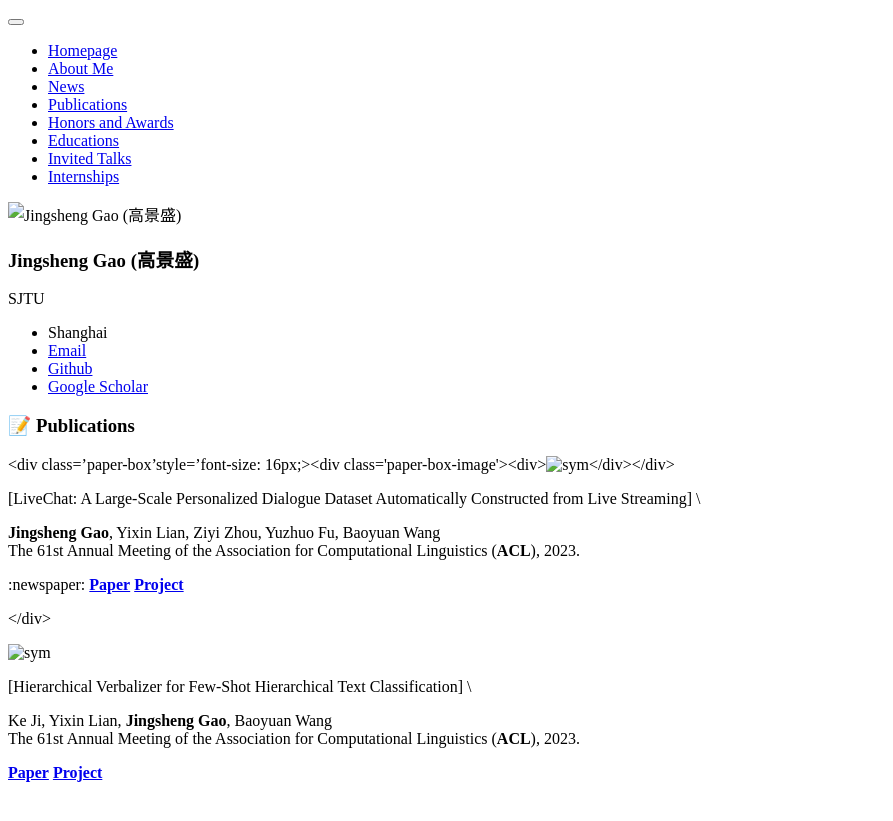
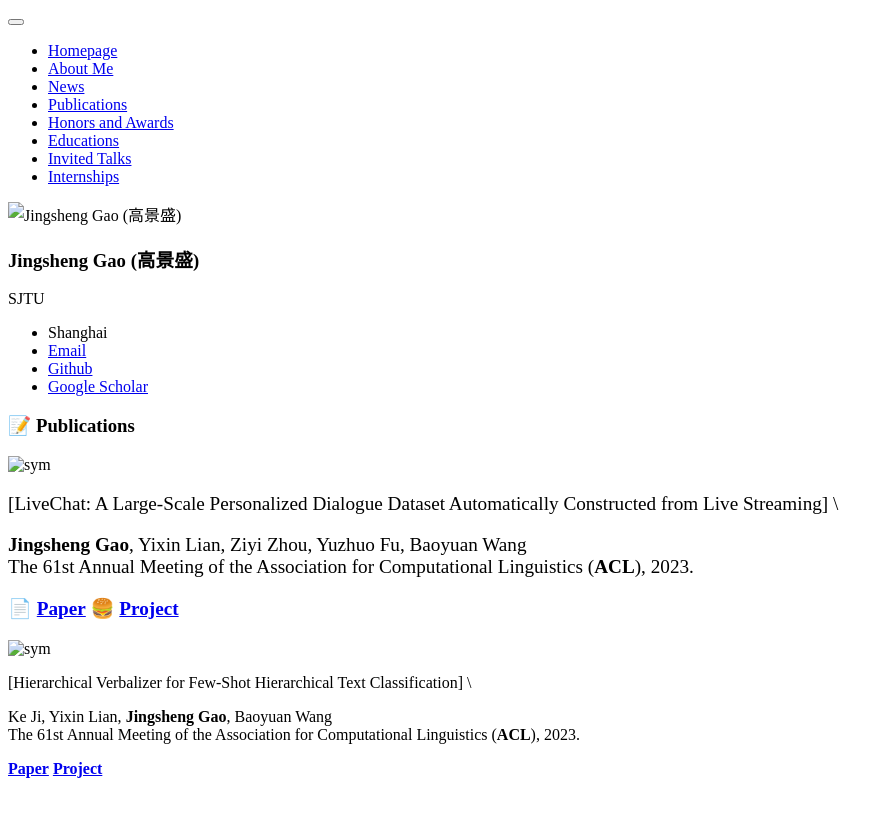
Before and after one commit to jerrynchen/jerrynchen.github.io, a Jekyll site: the page built from _pages/includes/pub.md, in a window 1280 px wide. Shown: the top 821 px of the page, without its empty margins (0-893 px from the left). Built offline with Jekyll 4.4.1, drawn with Linux system fonts in a browser that asks for light colours; our own code applies the rules of GitHub Pages for plain Markdown files.

Commit message:
upload all

```diff
--- a/_pages/includes/pub.md
+++ b/_pages/includes/pub.md
@@ -2,8 +2,8 @@
 # 📝 Publications
 <!-- ## 🎙 Speech Synthesis -->
 
-<div class='paper-box'style='font-size: 16px;><div class='paper-box-image'><div><img src='images/LiveChat.png' alt="sym" width="100%"></div></div>
-<div class='paper-box-text' markdown="1">
+<div class='paper-box'><div class='paper-box-image'><div><img src='images/LiveChat.png' alt="sym" width="100%"></div></div>
+<div class='paper-box-text' style="font-size: larger;" markdown="1">
 
 
 [LiveChat: A Large-Scale Personalized Dialogue Dataset Automatically Constructed from Live Streaming] \\
@@ -11,7 +11,7 @@
 **Jingsheng Gao**, Yixin Lian, Ziyi Zhou, Yuzhuo Fu, Baoyuan Wang \\
 The 61st Annual Meeting of the Association for Computational Linguistics (**ACL**), 2023.
 
-:newspaper: [**Paper**](https://aclanthology.org/2023.acl-long.858.pdf) [**Project**](https://github.com/gaojingsheng/LiveChat)
+📄 [**Paper**](https://aclanthology.org/2023.acl-long.858.pdf) 🍔 [**Project**](https://github.com/gaojingsheng/LiveChat)
 
 </div>
 </div>
```
